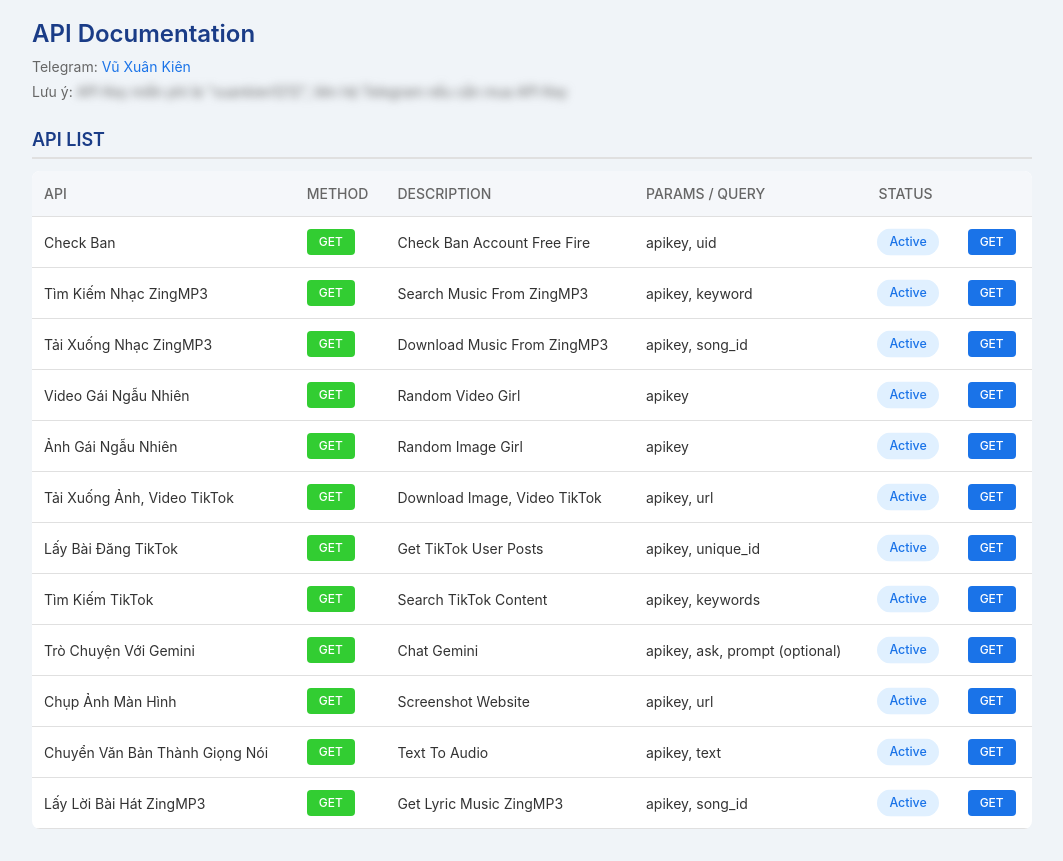
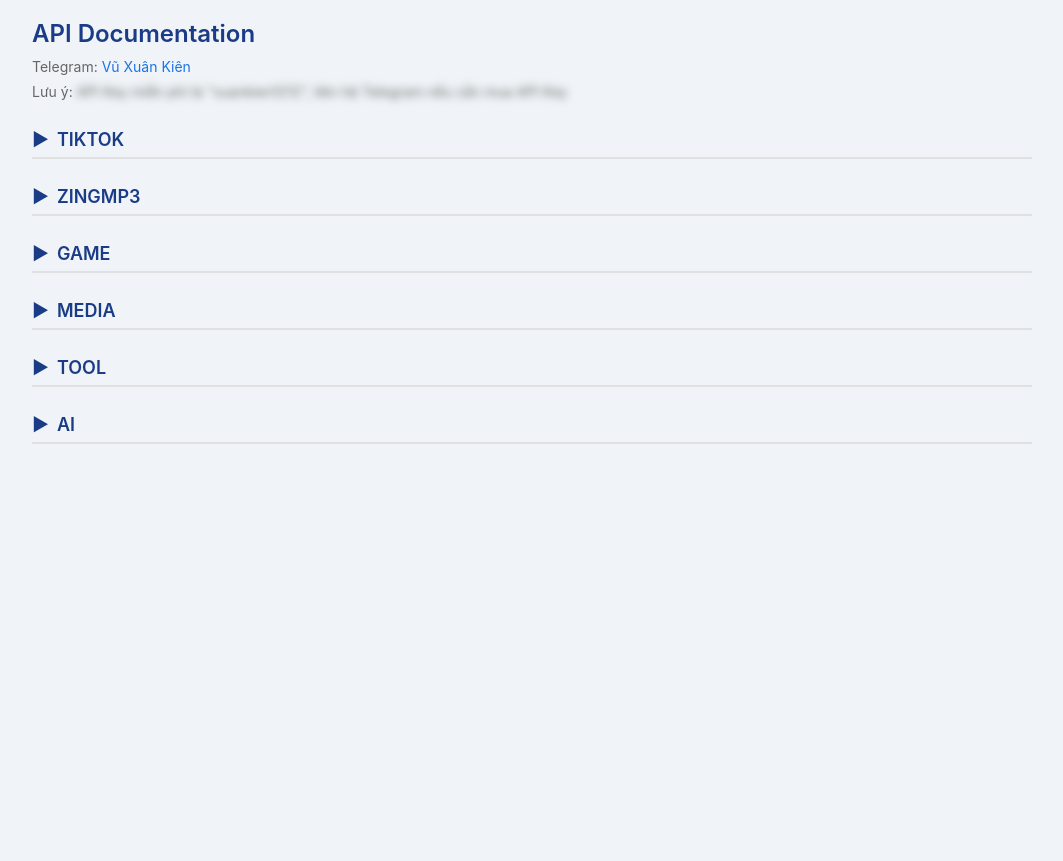
Before and after one commit to Xuankiendev/api-kiendev, a Flask app: page / in a window 1280 px wide. Shown: the whole page, without its empty margins (108-1171 px from the left). After the commit the page ends 444 px from the top, so only its background shows below. Run offline with Flask 3, Linux system fonts and the light colour scheme.

Commit message:
Update index.html

```diff
--- a/templates/index.html
+++ b/templates/index.html
@@ -51,6 +51,20 @@
             text-transform: uppercase;
             border-bottom: 2px solid #e0e0e0;
             padding-bottom: 0.25rem;
+            cursor: pointer;
+            display: flex;
+            align-items: center;
+        }
+        .category:hover {
+            color: #1557b0;
+        }
+        .category::before {
+            content: '▶';
+            margin-right: 0.5rem;
+            transition: transform 0.3s ease;
+        }
+        .category.active::before {
+            transform: rotate(90deg);
         }
         table {
             width: 100%;
@@ -60,6 +74,10 @@
             overflow: hidden;
             margin-bottom: 1rem;
             transition: box-shadow 0.3s ease;
+            display: none;
+        }
+        table.active {
+            display: table;
         }
         table:hover {
             box-shadow: 0 4px 12px rgba(0, 0, 0, 0.1);
@@ -147,8 +165,8 @@
         <div class="telegram">Telegram: <a href="https://t.me/deptraiaiyeu" target="_blank">Vũ Xuân Kiên</a></div>
         <div class="api-key">Lưu ý: <span class="key-text" onclick="this.classList.toggle('revealed')">API Key miễn phí là "xuankien1212", liên hệ Telegram nếu cần mua API Key</span></div>
 
-        <div class="category">API List</div>
-        <table>
+        <div class="category" onclick="toggleCategory(this, 'tiktok')">TikTok</div>
+        <table id="tiktok">
             <thead>
                 <tr>
                     <th>API</th>
@@ -160,46 +178,6 @@
                 </tr>
             </thead>
             <tbody>
-                <tr>
-                    <td>Check Ban</td>
-                    <td><span class="method-get">GET</span></td>
-                    <td>Check Ban Account Free Fire</td>
-                    <td>apikey, uid</td>
-                    <td><span class="status">Active</span></td>
-                    <td><a href="https://api-kiendev.vercel.app/check_ban" target="_blank" class="get-btn">GET</a></td>
-                </tr>
-                <tr>
-                    <td>Tìm Kiếm Nhạc ZingMP3</td>
-                    <td><span class="method-get">GET</span></td>
-                    <td>Search Music From ZingMP3</td>
-                    <td>apikey, keyword</td>
-                    <td><span class="status">Active</span></td>
-                    <td><a href="https://api-kiendev.vercel.app/zingmp3_search" target="_blank" class="get-btn">GET</a></td>
-                </tr>
-                <tr>
-                    <td>Tải Xuống Nhạc ZingMP3</td>
-                    <td><span class="method-get">GET</span></td>
-                    <td>Download Music From ZingMP3</td>
-                    <td>apikey, song_id</td>
-                    <td><span class="status">Active</span></td>
-                    <td><a href="https://api-kiendev.vercel.app/zingmp3_download" target="_blank" class="get-btn">GET</a></td>
-                </tr>
-                <tr>
-                    <td>Video Gái Ngẫu Nhiên</td>
-                    <td><span class="method-get">GET</span></td>
-                    <td>Random Video Girl</td>
-                    <td>apikey</td>
-                    <td><span class="status">Active</span></td>
-                    <td><a href="https://api-kiendev.vercel.app/random_girl_video" target="_blank" class="get-btn">GET</a></td>
-                </tr>
-                <tr>
-                    <td>Ảnh Gái Ngẫu Nhiên</td>
-                    <td><span class="method-get">GET</span></td>
-                    <td>Random Image Girl</td>
-                    <td>apikey</td>
-                    <td><span class="status">Active</span></td>
-                    <td><a href="https://api-kiendev.vercel.app/random_girl_image" target="_blank" class="get-btn">GET</a></td>
-                </tr>
                 <tr>
                     <td>Tải Xuống Ảnh, Video TikTok</td>
                     <td><span class="method-get">GET</span></td>
@@ -224,14 +202,118 @@
                     <td><span class="status">Active</span></td>
                     <td><a href="https://api-kiendev.vercel.app/search" target="_blank" class="get-btn">GET</a></td>
                 </tr>
+            </tbody>
+        </table>
+
+        <div class="category" onclick="toggleCategory(this, 'zingmp3')">ZingMP3</div>
+        <table id="zingmp3">
+            <thead>
                 <tr>
-                    <td>Trò Chuyện Với Gemini</td>
+                    <th>API</th>
+                    <th>Method</th>
+                    <th>Description</th>
+                    <th>Params / Query</th>
+                    <th>Status</th>
+                    <th></th>
+                </tr>
+            </thead>
+            <tbody>
+                <tr>
+                    <td>Tìm Kiếm Nhạc ZingMP3</td>
                     <td><span class="method-get">GET</span></td>
-                    <td>Chat Gemini</td>
-                    <td>apikey, ask, prompt (optional)</td>
+                    <td>Search Music From ZingMP3</td>
+                    <td>apikey, keyword</td>
                     <td><span class="status">Active</span></td>
-                    <td><a href="https://api-kiendev.vercel.app/chat_gemini" target="_blank" class="get-btn">GET</a></td>
+                    <td><a href="https://api-kiendev.vercel.app/zingmp3_search" target="_blank" class="get-btn">GET</a></td>
                 </tr>
+                <tr>
+                    <td>Tải Xuống Nhạc ZingMP3</td>
+                    <td><span class="method-get">GET</span></td>
+                    <td>Download Music From ZingMP3</td>
+                    <td>apikey, song_id</td>
+                    <td><span class="status">Active</span></td>
+                    <td><a href="https://api-kiendev.vercel.app/zingmp3_download" target="_blank" class="get-btn">GET</a></td>
+                </tr>
+                <tr>
+                    <td>Lấy Lời Bài Hát ZingMP3</td>
+                    <td><span class="method-get">GET</span></td>
+                    <td>Get Lyric Music ZingMP3</td>
+                    <td>apikey, song_id</td>
+                    <td><span class="status">Active</span></td>
+                    <td><a href="https://api-kiendev.vercel.app/zingmp3_get_lyric" target="_blank" class="get-btn">GET</a></td>
+                </tr>
+            </tbody>
+        </table>
+
+        <div class="category" onclick="toggleCategory(this, 'game')">Game</div>
+        <table id="game">
+            <thead>
+                <tr>
+                    <th>API</th>
+                    <th>Method</th>
+                    <th>Description</th>
+                    <th>Params / Query</th>
+                    <th>Status</th>
+                    <th></th>
+                </tr>
+            </thead>
+            <tbody>
+                <tr>
+                    <td>Check Ban</td>
+                    <td><span class="method-get">GET</span></td>
+                    <td>Check Ban Account Free Fire</td>
+                    <td>apikey, uid</td>
+                    <td><span class="status">Active</span></td>
+                    <td><a href="https://api-kiendev.vercel.app/check_ban" target="_blank" class="get-btn">GET</a></td>
+                </tr>
+            </tbody>
+        </table>
+
+        <div class="category" onclick="toggleCategory(this, 'media')">Media</div>
+        <table id="media">
+            <thead>
+                <tr>
+                    <th>API</th>
+                    <th>Method</th>
+                    <th>Description</th>
+                    <th>Params / Query</th>
+                    <th>Status</th>
+                    <th></th>
+                </tr>
+            </thead>
+            <tbody>
+                <tr>
+                    <td>Video Gái Ngẫu Nhiên</td>
+                    <td><span class="method-get">GET</span></td>
+                    <td>Random Video Girl</td>
+                    <td>apikey</td>
+                    <td><span class="status">Active</span></td>
+                    <td><a href="https://api-kiendev.vercel.app/random_girl_video" target="_blank" class="get-btn">GET</a></td>
+                </tr>
+                <tr>
+                    <td>Ảnh Gái Ngẫu Nhiên</td>
+                    <td><span class="method-get">GET</span></td>
+                    <td>Random Image Girl</td>
+                    <td>apikey</td>
+                    <td><span class="status">Active</span></td>
+                    <td><a href="https://api-kiendev.vercel.app/random_girl_image" target="_blank" class="get-btn">GET</a></td>
+                </tr>
+            </tbody>
+        </table>
+
+        <div class="category" onclick="toggleCategory(this, 'tool')">Tool</div>
+        <table id="tool">
+            <thead>
+                <tr>
+                    <th>API</th>
+                    <th>Method</th>
+                    <th>Description</th>
+                    <th>Params / Query</th>
+                    <th>Status</th>
+                    <th></th>
+                </tr>
+            </thead>
+            <tbody>
                 <tr>
                     <td>Chụp Ảnh Màn Hình</td>
                     <td><span class="method-get">GET</span></td>
@@ -248,16 +330,45 @@
                     <td><span class="status">Active</span></td>
                     <td><a href="https://api-kiendev.vercel.app/text_to_audio" target="_blank" class="get-btn">GET</a></td>
                 </tr>
+            </tbody>
+        </table>
+
+        <div class="category" onclick="toggleCategory(this, 'ai')">AI</div>
+        <table id="ai">
+            <thead>
                 <tr>
-                    <td>Lấy Lời Bài Hát ZingMP3</td>
+                    <th>API</th>
+                    <th>Method</th>
+                    <th>Description</th>
+                    <th>Params / Query</th>
+                    <th>Status</th>
+                    <th></th>
+                </tr>
+            </thead>
+            <tbody>
+                <tr>
+                    <td>Trò Chuyện Với Gemini</td>
                     <td><span class="method-get">GET</span></td>
-                    <td>Get Lyric Music ZingMP3</td>
-                    <td>apikey, song_id</td>
+                    <td>Chat Gemini</td>
+                    <td>apikey, ask, prompt (optional)</td>
                     <td><span class="status">Active</span></td>
-                    <td><a href="https://api-kiendev.vercel.app/zingmp3_get_lyric" target="_blank" class="get-btn">GET</a></td>
+                    <td><a href="https://api-kiendev.vercel.app/chat_gemini" target="_blank" class="get-btn">GET</a></td>
                 </tr>
             </tbody>
         </table>
     </div>
+
+    <script>
+        function toggleCategory(element, tableId) {
+            const table = document.getElementById(tableId);
+            const isActive = table.classList.contains('active');
+            document.querySelectorAll('.category').forEach(cat => cat.classList.remove('active'));
+            document.querySelectorAll('table').forEach(tbl => tbl.classList.remove('active'));
+            if (!isActive) {
+                element.classList.add('active');
+                table.classList.add('active');
+            }
+        }
+    </script>
 </body>
 </html>
```
